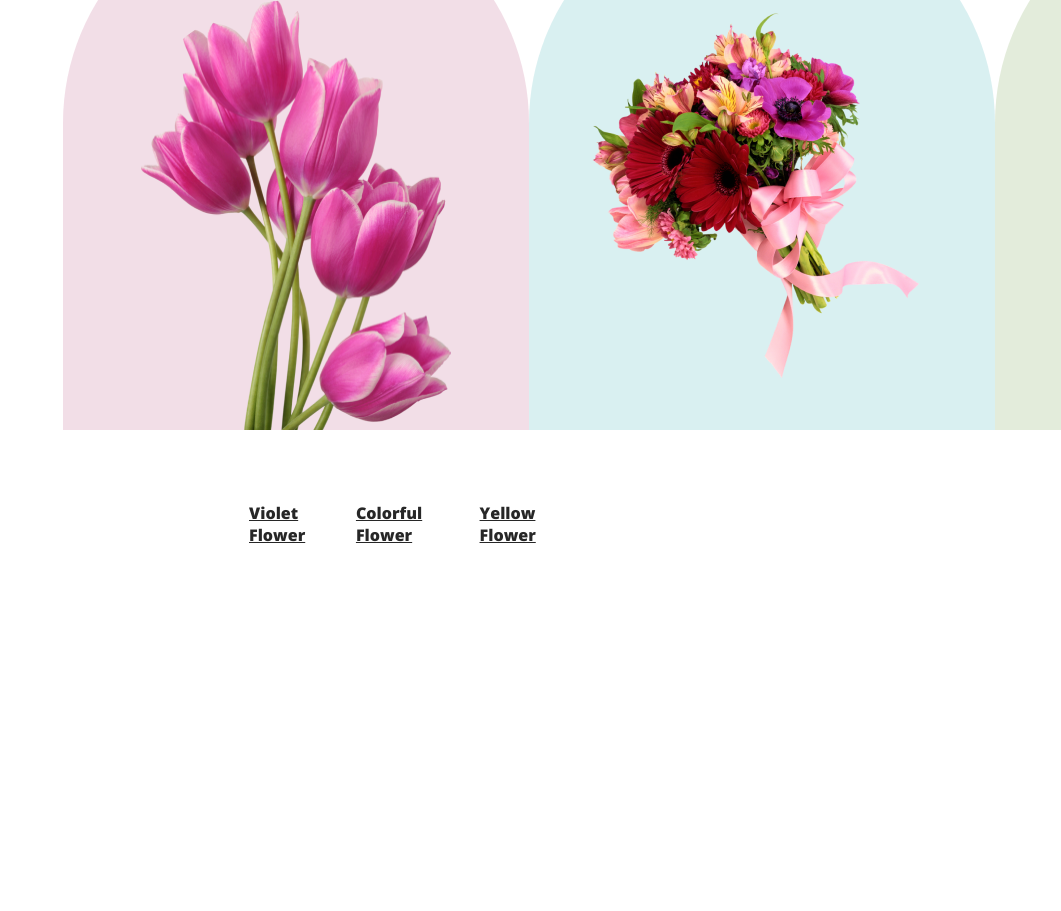
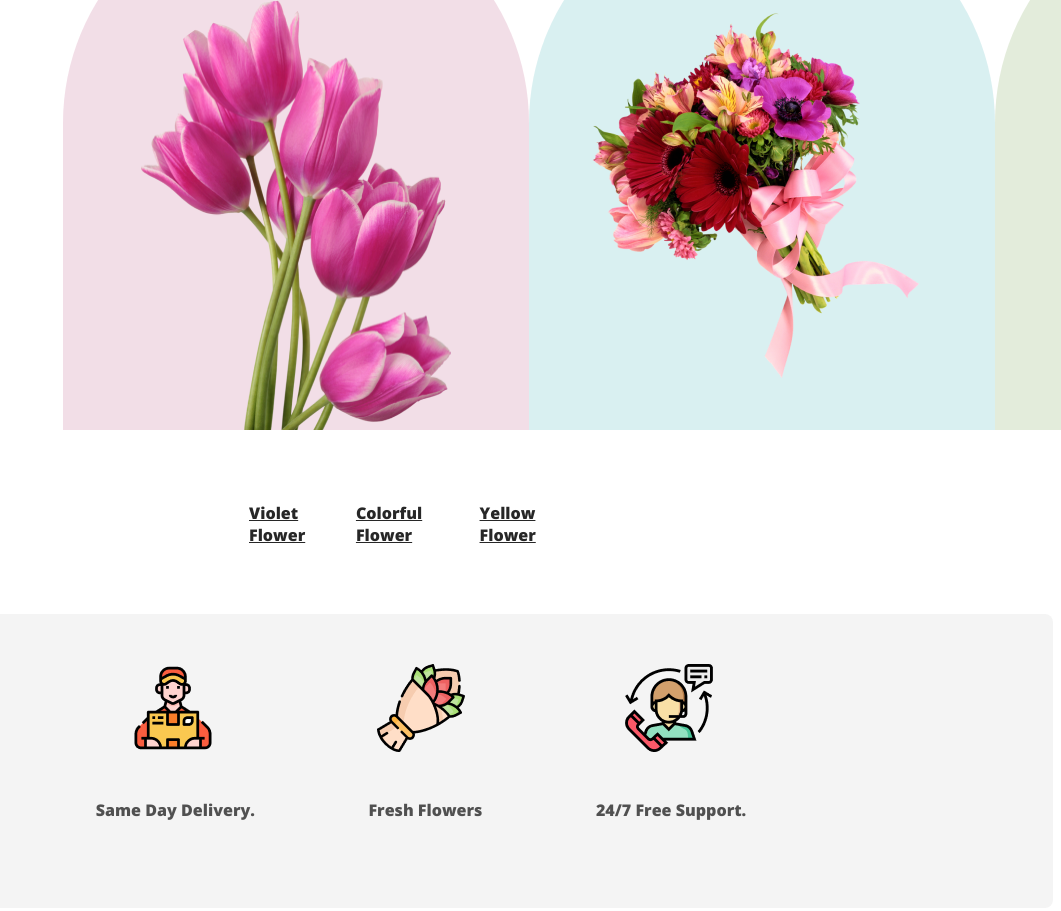
Before and after one commit to danyel399/first-assignment, a plain HTML site: page index.html in a window 1280 px wide. Shown: the part 1395-2306 px from the top of the page, without its empty margins (219-1280 px from the left). Before the commit the page ends 2017 px from the top, so only its background shows below. Drawn offline with nearby package versions, Linux system fonts and the light colour scheme.

Commit message:
added section2

```diff
--- a/index.html
+++ b/index.html
@@ -44,6 +44,18 @@
                     <h6>Yellow Flower</h6>
                 </div>
             </div>
+            <section class="section2">
+                <div class="logo-container">
+                    <img src="images/Group 57.png" alt="Deliveryman">
+                    <img src="images/Group 58.png" alt="Fresh Flower">
+                    <img src="images/Group 59.png" alt="Support">
+                </div>
+                <div class="logo-title">
+                    <h6>Same Day Delivery.</h6>
+                    <h6>Fresh Flowers</h6>
+                    <h6>24/7 Free Support.</h6>
+                </div>
+            </section>
 
 
         </nav>
--- a/styles/styles.css
+++ b/styles/styles.css
@@ -86,3 +86,24 @@ main nav {
     font-weight: 700;
     text-decoration-line: underline;
 }
+
+.logo-container {
+    display: flex;
+    justify-content: space-around;
+    padding: 50px 260px 10px;
+}
+
+.logo-title {
+    display: flex;
+    justify-content: space-around;
+    padding: 0 250px 50px;
+    color: rgba(39, 39, 39, 0.80);
+    font-size: 24px;
+    font-style: normal;
+    font-weight: 600;
+}
+.section2 {
+    border-radius: 8px;
+    background: rgba(39, 39, 39, 0.05);
+    margin: 0 auto;
+}
```
